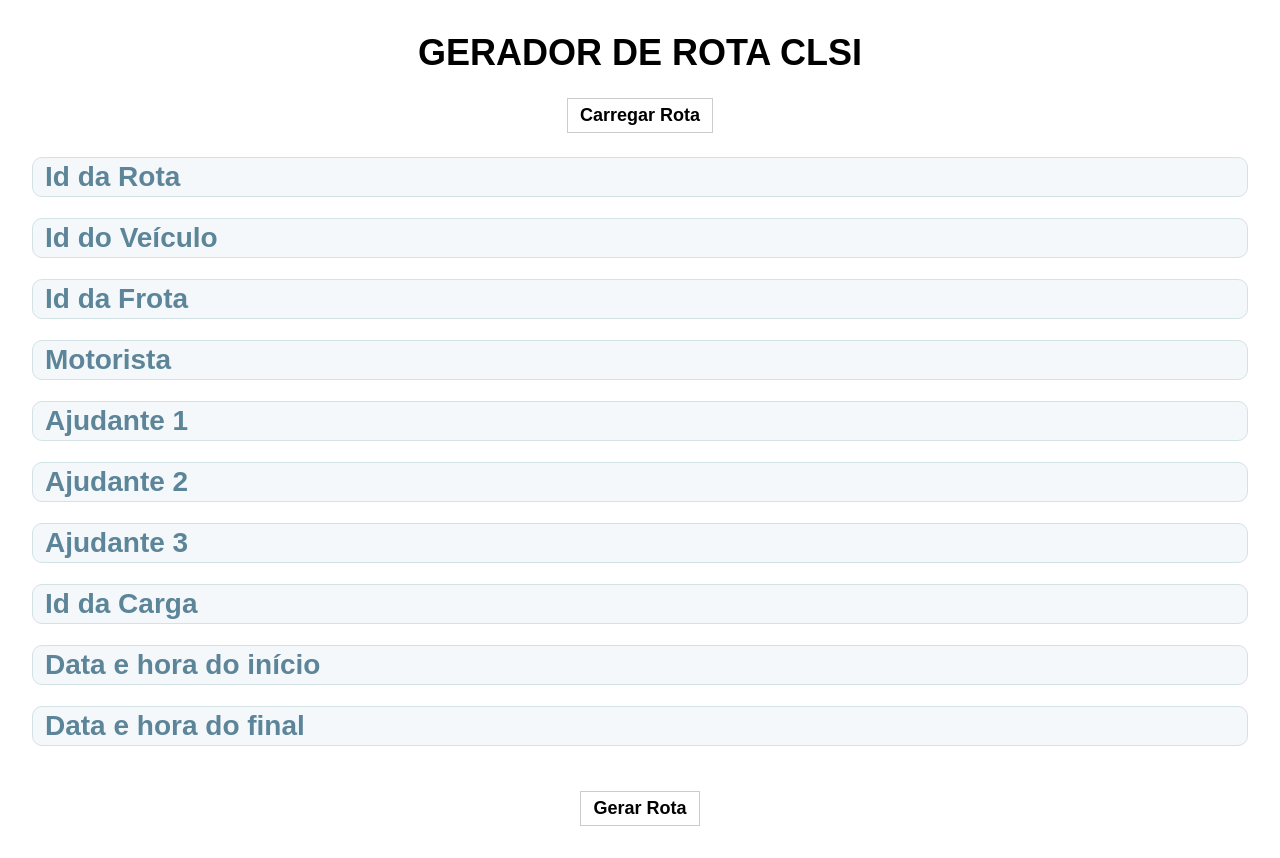
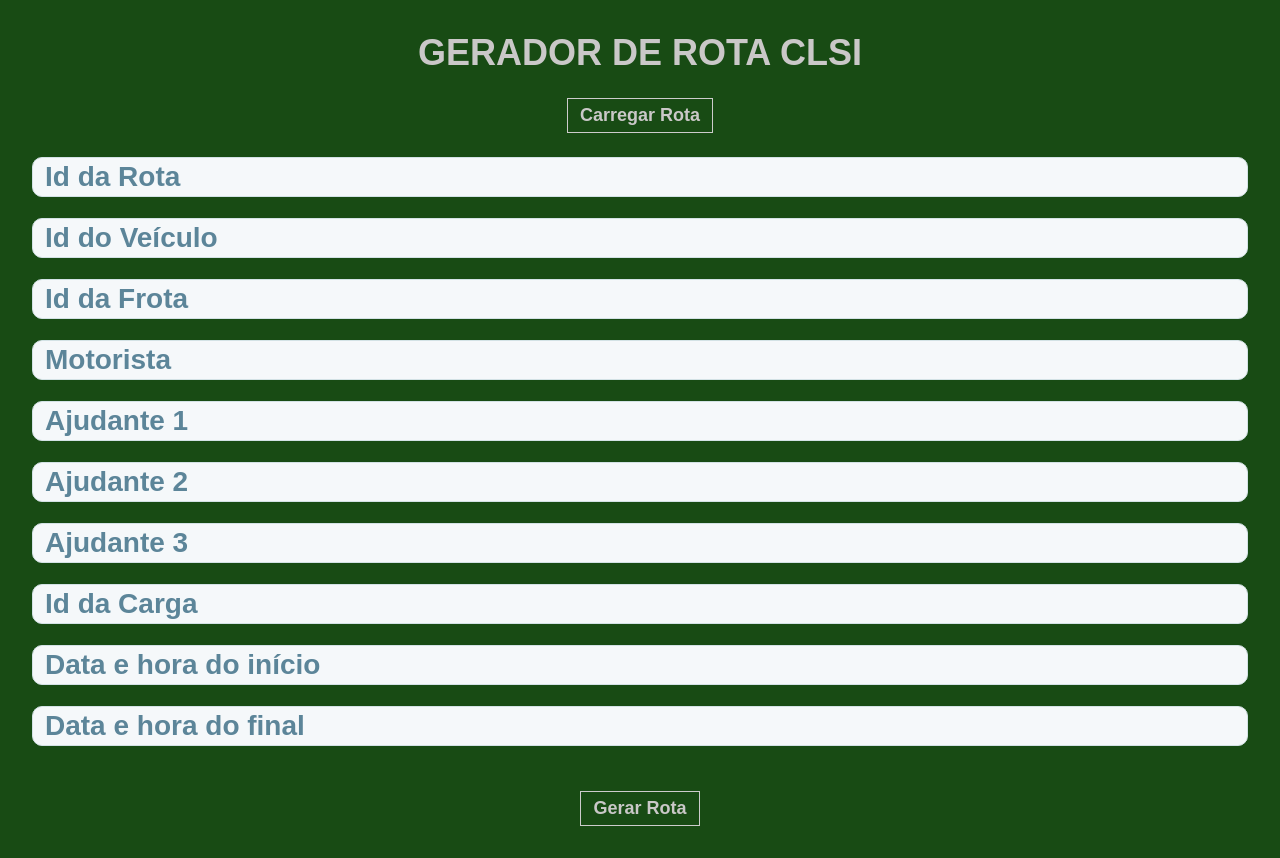
Before and after one commit to fidelis/gerador-rota-clsi, a React (Vite) app: page / in a window 1280 px wide. Built offline with nearby package versions, Linux system fonts and the light colour scheme.

Commit message:
AJustes no CSS

```diff
--- a/src/App.css
+++ b/src/App.css
@@ -3,6 +3,7 @@
   margin: 0 auto;
   padding: 2rem;
   text-align: center;
+  background-color: rgb(24, 75, 20);
 }
 
 .impRota {
@@ -25,3 +26,7 @@
   color: #5c8599;
   padding: 3px 12px;
 }
+
+.App {
+  color: #cac8c8;
+}
--- a/src/Main.css
+++ b/src/Main.css
@@ -3,6 +3,7 @@
   padding: 0;
   outline: 0;
   box-sizing: border-box;
+  background-color: rgb(24, 75, 20);
 }
 
 body,
```
